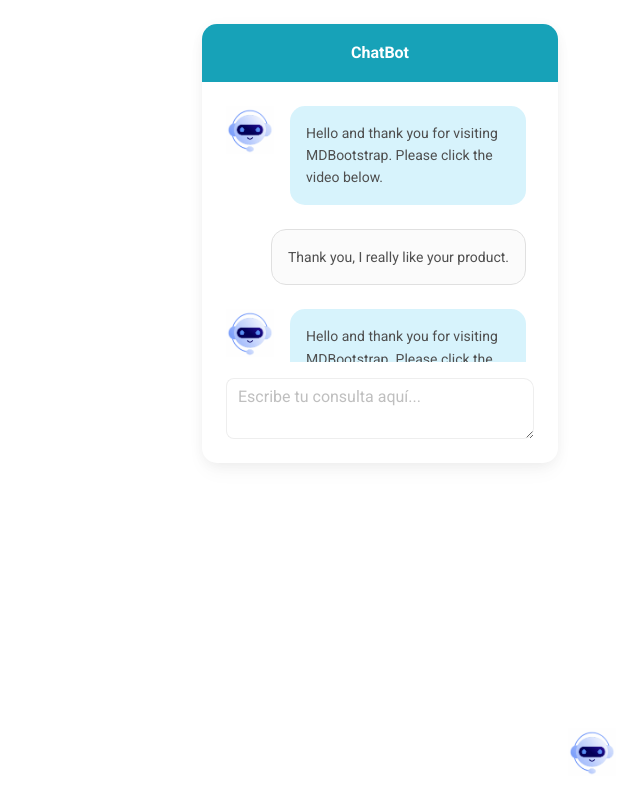
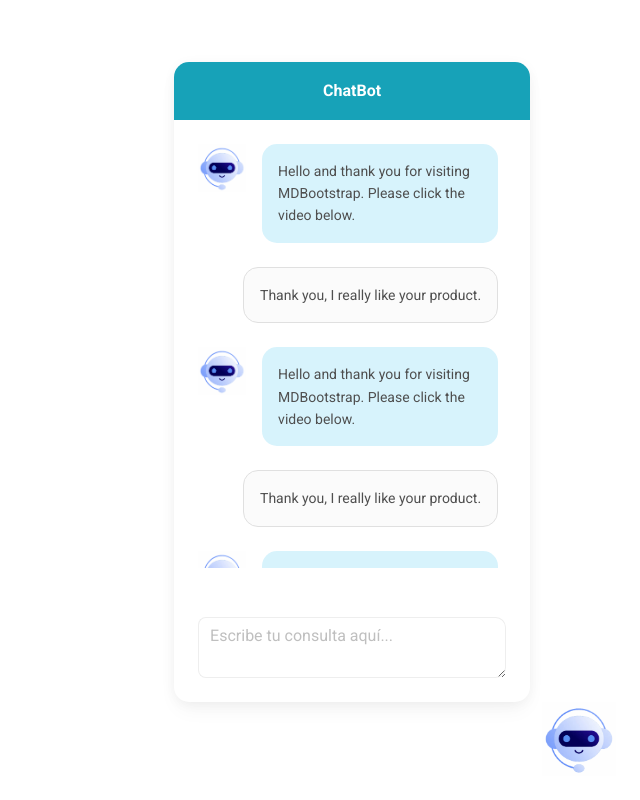
Before and after one commit to UTN-FRSR-TUP/ChatBot-Front, a React (Vite) app: page / in a window 1280 px wide. Both pictures are taken after a click on the picture 1224 px from the left and 744 px from the top of the page. Shown: the whole page, without its empty margins (640-1280 px from the left). Built offline with nearby package versions, Linux system fonts and the light colour scheme.

Commit message:
Chatbot_Fixing-positioning

```diff
--- a/src/App.jsx
+++ b/src/App.jsx
@@ -1,17 +1,15 @@
 import React, { useState } from "react";
 import "mdb-react-ui-kit/dist/css/mdb.min.css";
 import "@fortawesome/fontawesome-free/css/all.min.css";
-import Chatbot from "./components/Chatbot";
 import { InitialButton } from "./components/InitialButton";
-import { CloseButton } from "./components/CloseButton";
+
 
 function App() {
-	const [showChat, setShowChat] = useState(false);
+
 	return (
 		<>
-			{showChat && <Chatbot />}{" "}
-			{showChat && <CloseButton setShowChat={setShowChat} />}
-			{!showChat && <InitialButton setShowChat={setShowChat} showChat={showChat} />}
+		<InitialButton />
+
 		</>
 	);
 }
--- a/src/components/Body.jsx
+++ b/src/components/Body.jsx
@@ -12,7 +12,7 @@ export const Body = () => {
 	return (
 		<MDBCardBody id="card-body" style={{scrollbarWidth: "thin",
 		scrollbarColor:  colors,}}>
-			<ul className="ps-0 pe-2" id="messages" style={{height:"16rem", overflowY:"scroll"}}>
+			<ul className="ps-0 pe-2" id="messages" style={{height:"calc(75vh - 11rem)", overflowY:"scroll"}}>
 				<li className="">
 					<BotMessage />
 				</li>
--- a/src/components/Chatbot.jsx
+++ b/src/components/Chatbot.jsx
@@ -14,10 +14,11 @@ import { Body } from "./Body";
 
 
 export default function Chatbot() {
+
 	return (
 		<>
 
-			<MDBContainer className="py-4 ">
+			<MDBContainer id="main-container" className="">
 				<MDBRow className="d-flex justify-content-end">
 					<MDBCol md="8" lg="6" xl="4">
 						<MDBCard id="chat1" style={{ borderRadius: "15px" }} >
--- a/src/components/CloseButton.jsx
+++ /dev/null
@@ -1,13 +0,0 @@
-import React,{useState} from "react";
-import Data from "../utils/company-config.json";
-
-export const CloseButton = ({setShowChat}) => {
-	const [companyData, setCompanyData] = useState(Data);
-	return (
-		<>
-    			<div className="position-fixed bottom-0 end-0 m-4">
-				<img className="" onClick={()=>setShowChat(false)} src={companyData["bot-data"]["bot-img"]} alt="chatbot" style={{ width: "3rem", height: "100%" }}/>
-			</div>
-		</>
-	);
-};
--- a/src/components/Header.jsx
+++ b/src/components/Header.jsx
@@ -6,7 +6,7 @@ export const Header = () => {
 	const [companyData, setCompanyData] = useState(Data);
 	return (
 		<MDBCardHeader
-			className="d-flex justify-content-center align-items-center p-3 text-white border-bottom-0"
+			className="d-flex justify-content-center align-items-center p-3  text-white border-bottom-0"
 			style={{
 				borderTopLeftRadius: "15px",
 				borderTopRightRadius: "15px",
--- a/src/components/InitialButton.jsx
+++ b/src/components/InitialButton.jsx
@@ -1,12 +1,30 @@
-import React,{useState} from "react";
+import React, { useState } from "react";
 import Data from "../utils/company-config.json";
+import  Chatbot  from "./Chatbot";
 
-export const InitialButton = ({setShowChat, showChat}) => {
+export const InitialButton = () => {
 	const [companyData, setCompanyData] = useState(Data);
+	const [showChat, setShowChat] = useState(false);
+	const widthImg = showChat ? "6%" : "8%";
 	return (
 		<>
-    			<div className="position-fixed bottom-0 end-0 m-4">
-				<img className="" onClick={()=>setShowChat(true)} src={companyData["bot-data"]["bot-img"]} alt="chatbot" style={{ width: "4rem", height: "100%" }}/>
+			<div className="position fixed h-100">
+
+
+				<div
+					id="main-button"
+					className="position-absolute bottom-0 end-0 mx-4 mb-4 d-flex justify-content-end "
+				>
+					{showChat && <Chatbot />}
+
+					<img
+						className=""
+						onClick={() => setShowChat(showChat ? false : true)}
+						src={companyData["bot-data"]["bot-img"]}
+						alt="chatbot"
+						style={{ width: widthImg, height: "100%" }}
+					/>
+				</div>
 			</div>
 		</>
 	);
--- a/src/components/Input.jsx
+++ b/src/components/Input.jsx
@@ -4,7 +4,7 @@ import { MDBTextArea } from "mdb-react-ui-kit";
 export const Input = () => {
 	return (
 		<MDBTextArea
-			className="form-outline"
+			className="form-outline align-self-end"
 			label="Escribe tu consulta aquí..."
 			id="textAreaExample"
 			rows={2}
--- a/src/index.css
+++ b/src/index.css
@@ -87,3 +87,21 @@ li{
 #chat1 .form-outline .form-control ~ .form-label {
   color: #bfbfbf;
 }
+
+
+.card{
+  --mdb-card-height: 80vh;
+  height: 80vh;
+}
+
+.card-body{
+  display: flex;
+  flex-direction: column;
+  justify-content: space-between;
+}
+
+#main-container{
+  position: absolute;
+  right: 6%;
+  bottom: 100%;
+}
```
